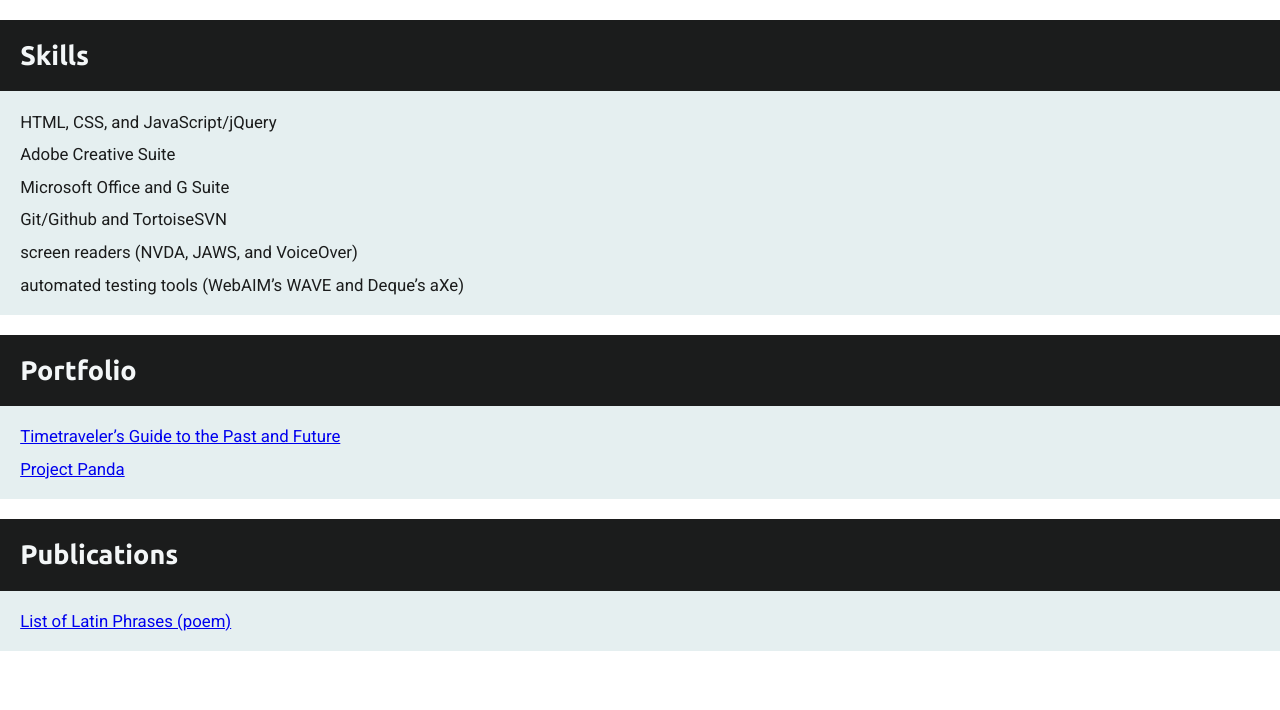
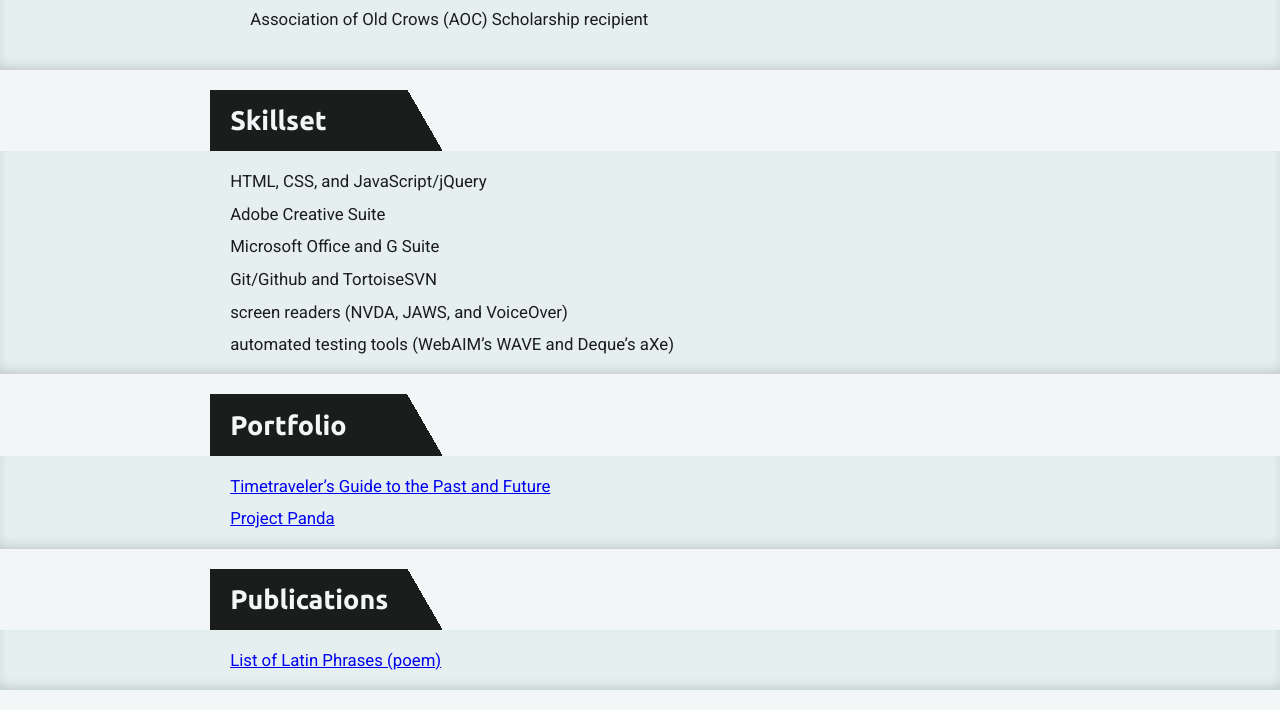
Before and after one commit to amarhefka/project_resume_marhefka_alex, a plain HTML site: page index.html in a window 1280 px wide. Shown: the part 1653-2363 px from the top of the page. Before the commit the page ends 2324 px from the top, so only its background shows below. Drawn offline with Linux system fonts and the light colour scheme.

Commit message:
Refine styles and responsiveness

```diff
--- a/css/main.css
+++ b/css/main.css
@@ -24,14 +24,18 @@ html {
     width: 1px;
 }
 
+body {
+    background-color: #f3f6f7;
+}
+
 h1,
 h2 {
-    background-color: #1b1c1c;
     color: #f3f6f7;
     font-family: 'Ubuntu', sans-serif;
 }
 
 h1 {
+    background-color: #1b1c1c;
     font-size: 2.3rem;
     letter-spacing: -0.02rem;
     margin: 1.2rem 0;
@@ -39,20 +43,22 @@ h1 {
 }
 
 h2 {
+    background: linear-gradient(60deg, #1b1c1c 12rem, #f3f6f7 12rem) #f3f6f7;
     font-size: 1.6rem;
+    padding: 0.9rem 1.2rem;
 }
 
-h2,
 article p,
 ul {
     padding: 1.2rem;
 }
 
 header,
-article {
+div {
     background-color: #e5eff0;
+    box-shadow: inset 0 -6px 14px -6px rgba(27, 28, 28, 0.25);
     color: #1b1c1c;
-    margin: 1.2rem auto;
+    margin: 0 auto 1.2rem;
 }
 
 header {
@@ -71,12 +77,36 @@ li + li {
     margin-top: 0.75rem;
 }
 
+h2,
+article p,
+ul {
+    margin: auto;
+    max-width: 860px;
+}
+
 /* Media Queries */
-@media (min-width: 900px) {
+@media (min-width: 600px) {
 
     header p {
         display: inline-block;
         vertical-align: middle;
     }
 
+    header p + p {
+        padding-left: 5%;
+    }
+
+    header p:last-child {
+        text-align: left;
+    }
+
 }
+
+/* put a cap on spacing between contact info paragraphs */
+@media (min-width: 1700px) {
+
+    header p + p {
+        padding-left: 5rem;
+    }
+
+}
--- a/index.html
+++ b/index.html
@@ -22,10 +22,13 @@
         <main>
             <article>
                 <h2>Summary</h2>
+                <div>
                     <p>My five years of experience in the field of web accessibility, in conjunction with my academic studies of web design and writing, have equipped me to be a true jack of all trades as a web designer. I’m capable of single-handedly (or collaboratively) creating your logo, designing and building your website in compliance with accessibility standards and SEO best practices, making your website responsive in a device-agnostic fashion, and writing text content with eloquence.</p>
+                </div>
             </article>
             <article>
                 <h2>Experience</h2>
+                <div>
                     <ul>
                         <li><time datetime="2016-06">June 2016 – present</time> Manager of Accessibility
                             <ul>
@@ -57,9 +60,11 @@
                             </ul>
                         </li>
                     </ul>
+                </div>
             </article>
             <article>
                 <h2>Education</h2>
+                <div>
                     <ul>
                         <li>Master’s in Web Design and Online Communication<br>
                             <time datetime="2016-08">August 2016</time> – present
@@ -78,9 +83,11 @@
                             </ul>
                         </li>
                     </ul>
+                </div>
             </article>
             <article>
-                <h2>Skills</h2>
+                <h2>Skillset</h2>
+                <div>
                     <ul>
                         <li>HTML, CSS, and JavaScript/jQuery</li>
                         <li>Adobe Creative Suite</li>
@@ -89,19 +96,24 @@
                         <li>screen readers (NVDA, JAWS, and VoiceOver)</li>
                         <li>automated testing tools (WebAIM’s WAVE and Deque’s aXe)</li>
                     </ul>
+                </div>
             </article>
             <article>
                 <h2>Portfolio</h2>
+                <div>
                     <ul>
                         <li><a href="http://squidproquo.co/bttf/" target="_blank">Timetraveler’s Guide to the Past and Future</a></li>
                         <li><a href="http://squidproquo.co/projectpanda/" target="_blank">Project Panda</a></li>
                     </ul>
+                </div>
             </article>
             <article>
                 <h2>Publications</h2>
+                <div>
                     <ul>
                         <li><a href="http://wagsrevue.com/Issue_6/index_large.php#/50" target="_blank">List of Latin Phrases (poem)</a></li>
                     </ul>
+                </div>
             </article>
         </main>
         <script src="js/jquery-3.3.1.min.js"></script>
```
Lines whose indentation alone changed are shown as unchanged.
